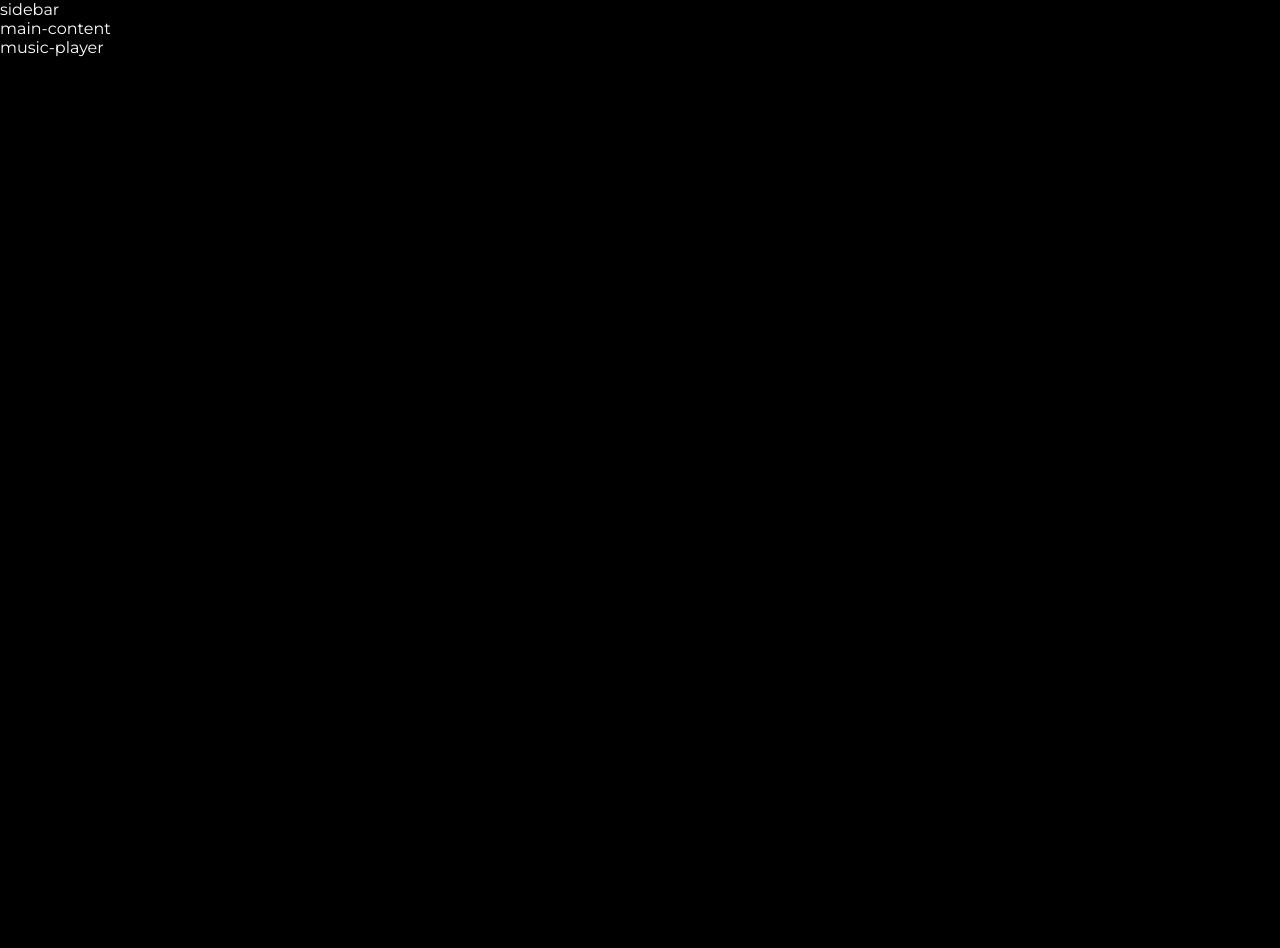
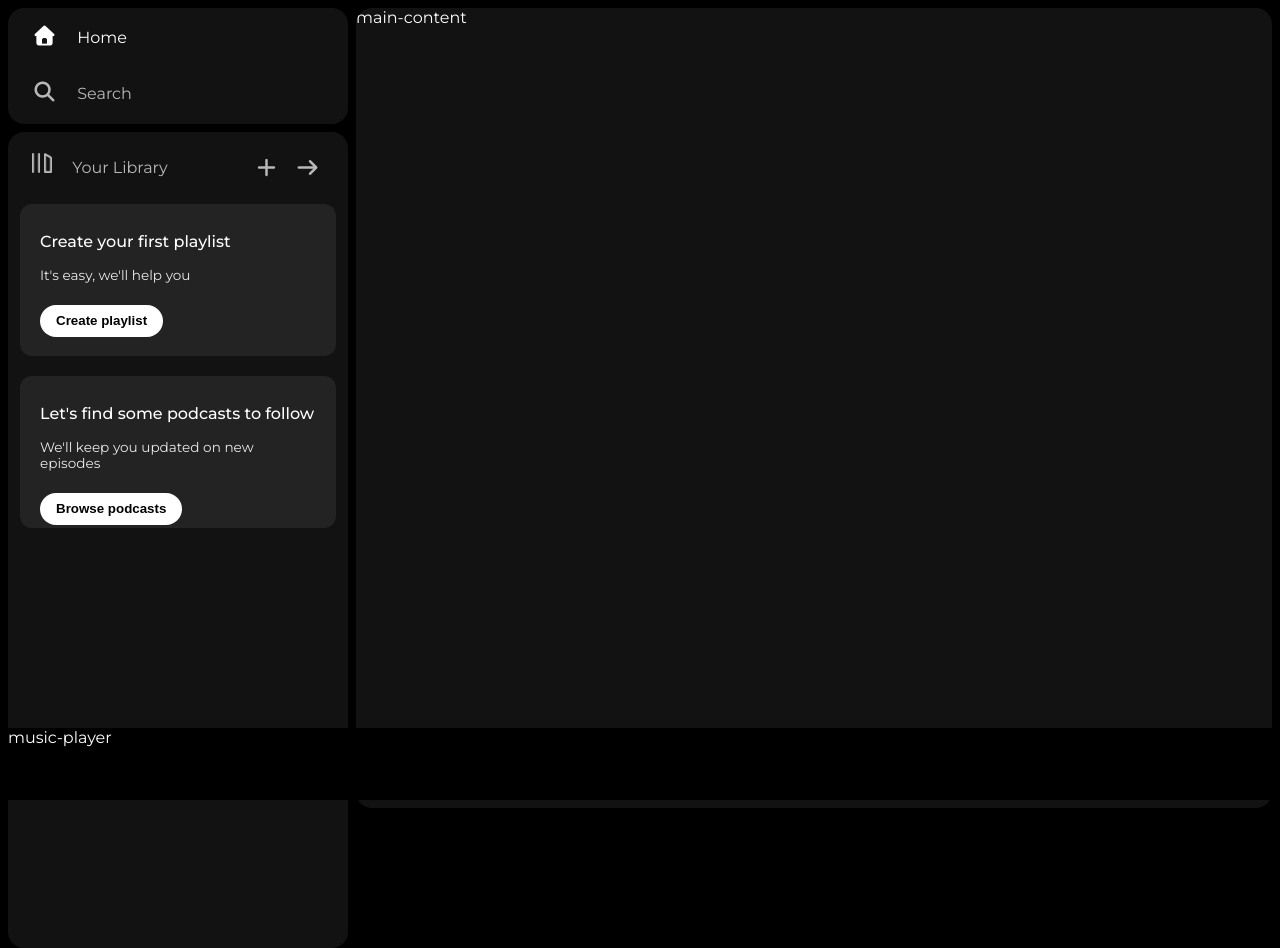
Before and after one commit to MJuneja29/Music-Streaming-Website, a plain HTML site: page index.html in a window 1280 px wide. Before the commit the page ends 800 px from the top, so only its background shows below. Drawn offline with Linux system fonts and the light colour scheme.

Commit message:
finalised sidebar styling

```diff
--- a/index.html
+++ b/index.html
@@ -17,7 +17,44 @@
 
 <body>
     <div class="main">
-        <div class="sidebar">sidebar</div>
+        <div class="sidebar">
+            <div class="nav">
+                <div class="nav-option" style="opacity: 1;">
+                    <i class="fa-solid fa-house"></i>
+                    <a href="#">Home</a>
+                </div>
+                <div class="nav-option">
+                    <i class="fa-solid fa-magnifying-glass"></i>
+                    <a href="#">Search</a>
+                </div>
+            </div>
+
+            <div class="library">
+                <div class="options">
+                    <div class="lib-option nav-option">
+                        <img src="./assets/library_icon.png">
+                        <a href="#">Your Library</a>
+                    </div>
+                    <div class="icons">
+                        <i class="fa-solid fa-plus"></i>
+                        <i class="fa-solid fa-arrow-right"></i>
+                    </div>
+                </div>
+
+                <div class="lib-box">
+                    <div class="box">
+                        <p class="box-p1">Create your first playlist</p>
+                        <p class="box-p2">It's easy, we'll help you</p>
+                        <button class="badge">Create playlist</button>
+                    </div>
+                    <div class="box">
+                        <p class="box-p1">Let's find some podcasts to follow</p>
+                        <p class="box-p2">We'll keep you updated on new episodes</p>
+                        <button class="badge">Browse podcasts</button>
+                    </div>
+                </div>
+            </div>
+        </div>
         <div class="main-content">main-content</div>
         <div class="music-player">music-player</div>
     </div>
--- a/style.css
+++ b/style.css
@@ -2,7 +2,131 @@ body {
     font-family: "Montserrat", sans-serif;
     margin: 0;
     padding: 0;
-    background-color: black;
-    color: white;
+    background-color: #000;
+    color: #fff;
     overflow: hidden;
 }
+
+.main {
+    display: flex;
+    height: 100vh;
+    padding: 0.5rem;
+}
+
+.sidebar {
+    background-color: #000;
+    width: 340px;
+    border-radius: 1rem;   /* 16px */
+    margin-right: 0.5rem;
+}
+
+.main-content {
+    background-color: #121212;
+    flex: 1;
+    border-radius: 1rem;
+    overflow: auto;
+}
+
+.music-player {
+    background-color: #000;
+    position: fixed;
+    bottom: 0px;
+    width: 100%;
+    height: 72px;
+}
+
+a {
+    text-decoration: none;
+    color: #fff;
+}
+
+.nav {
+    background-color: #121212;
+    border-radius: 1rem;
+    display: flex;
+    flex-direction: column;
+    justify-content: center;
+    height: 100px;
+    padding: 0.5rem 0.75rem;
+}
+
+.nav-option {
+    line-height: 2.5rem;
+    opacity: 0.7;
+    padding: 0.5rem 0.75rem;
+}
+
+.nav-option:hover {
+    opacity: 1;
+}
+
+.nav-option i {
+    font-size: 1.25rem;
+}
+
+.nav-option a {
+    font-size: 1 rem;
+    margin: 1rem;
+}
+
+.library {
+    background-color: #121212;
+    border-radius: 1rem;
+    height: 100%;
+    margin-top: 0.5rem;
+    padding: 0.5rem 0.75rem;
+}
+
+.options {
+    display: flex;
+    justify-content: space-between;
+    align-items: center;
+}
+
+.lib-option img {
+    height: 1.25rem;
+    width: 1.25rem;
+}
+
+.options .icons {
+    font-size: 1.25rem;
+    display: flex;
+}
+
+.icons i {
+    opacity: 0.7;
+    margin-right: 1rem;
+}
+
+.icons i:hover {
+    opacity: 1;
+}
+
+.box {
+    background-color: #232323;
+    height: 8rem;
+    border-radius: 0.75rem;
+    margin: 0.5rem 0 1.25rem 0;
+    padding: 0.75rem 1.25rem;
+}
+
+.box-p1 {
+    font-size: 1rem;
+    font-weight: 500;
+}
+
+.box-p2 {
+    font-size: 0.85rem;
+    opacity: 0.9;
+}
+
+.badge {
+    background-color: #fff;
+    border: none;
+    border-radius: 100px;
+    padding: 0.25rem 1rem;
+    font-weight: 700;
+    margin-top: 0.5rem;
+    height: 2rem;
+    width: fit-content;
+}
```
